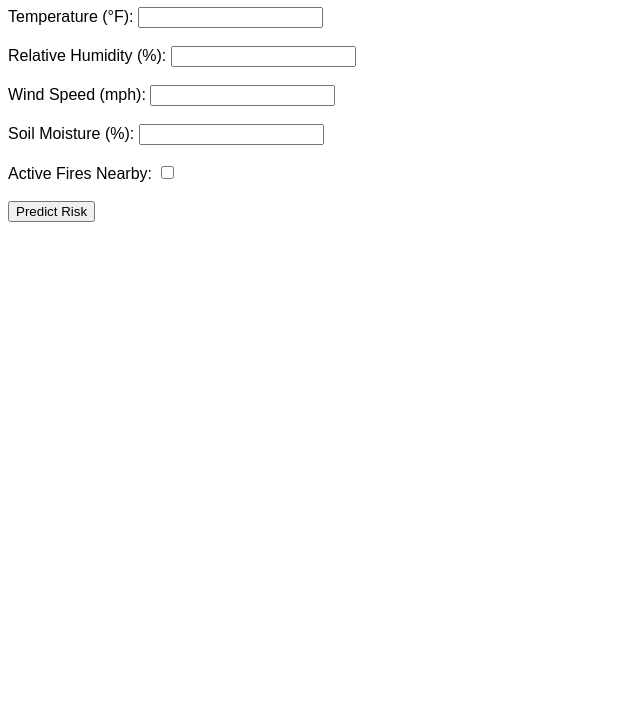
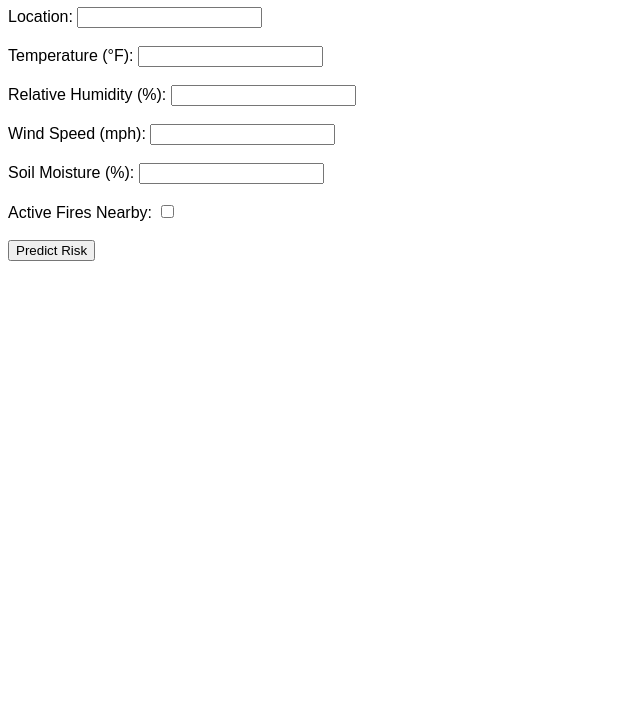
Before and after one commit to WVU-CS330-2024-08-Group04/Inferno, a plain HTML site: page wildFire_prediction.html in a window 1280 px wide. Shown: the part 73-800 px from the top of the page, without its empty margins (0-640 px from the left). Drawn offline with Linux system fonts and the light colour scheme.

Commit message:
Update wildFire_prediction.html

```diff
--- a/wildFire_prediction.html
+++ b/wildFire_prediction.html
@@ -10,6 +10,8 @@
 
 <h1>Wildfire Prediction System</h1>
 <form id="predictionForm">
+    <label>Location:</label>
+    <input type="string" id="location" required><br><br>
     <label>Temperature (°F):</label>
     <input type="number" id="temperature" required><br><br>
     <label>Relative Humidity (%):</label>
```
